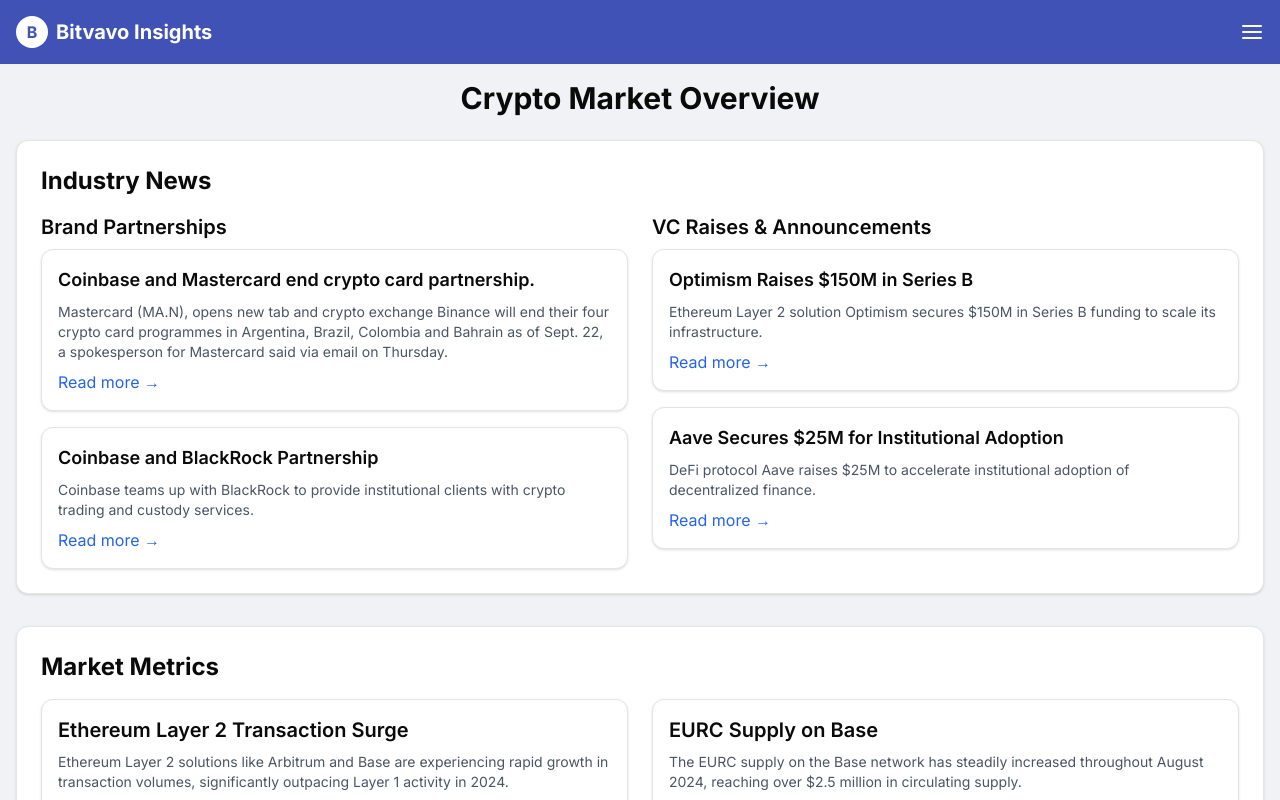
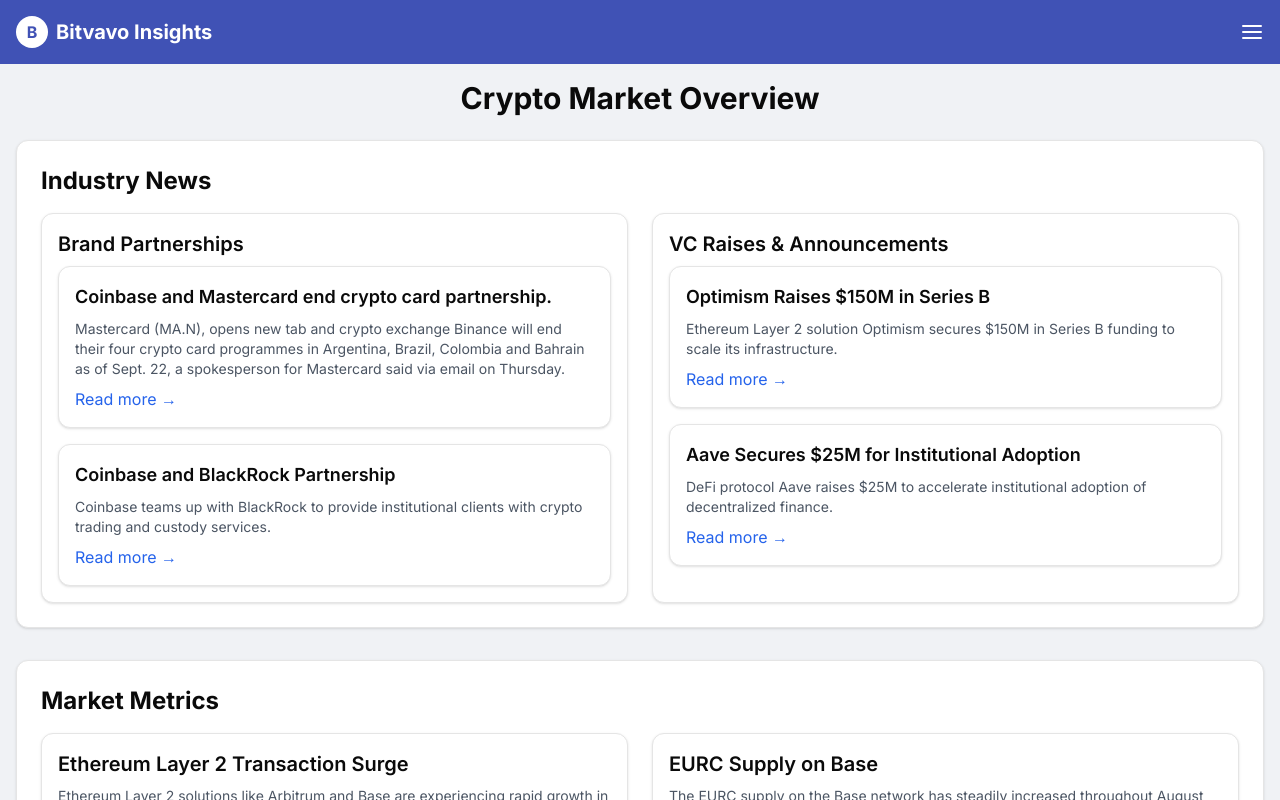
Before and after one commit to TaoufikElkadi/crypto_newsletter_bitvavo, a Next.js app: page / in a window 1280 px wide. Shown: the top 800 px of the page. Built offline with nearby package versions, Linux system fonts and the light colour scheme.

Commit message:
small update

```diff
--- a/app/CryptoMarketOverview.tsx
+++ b/app/CryptoMarketOverview.tsx
@@ -27,7 +27,8 @@
           <CardContent className="p-6">
             <h2 className="text-2xl font-bold mb-4">Industry News</h2>
             <div className="grid md:grid-cols-2 gap-6">
-              <div>
+              <Card>
+                <CardContent className="p-4">
                   <h3 className="text-xl font-semibold mb-2">Brand Partnerships</h3>
                   <Card className="mb-4">
                     <CardContent className="p-4">
@@ -43,8 +44,10 @@
                       <Link href="https://www.etfstream.com/articles/blackrock-partners-with-coinbase-to-expand-crypto-offering" className="text-blue-600 hover:underline">Read more →</Link>
                     </CardContent>
                   </Card>
-              </div>
-              <div>
+                </CardContent>
+              </Card>
+              <Card>
+                <CardContent className="p-4">
                   <h3 className="text-xl font-semibold mb-2">VC Raises & Announcements</h3>
                   <Card className="mb-4">
                     <CardContent className="p-4">
@@ -60,7 +63,8 @@
                       <Link href="https://www.cryptoknowmics.com/news/aave-raises-25m-in-its-latest-venture-capital-investment-round" className="text-blue-600 hover:underline">Read more →</Link>
                     </CardContent>
                   </Card>
-              </div>
+                </CardContent>
+              </Card>
             </div>
           </CardContent>
         </Card>
```
Lines whose indentation alone changed are shown as unchanged.
